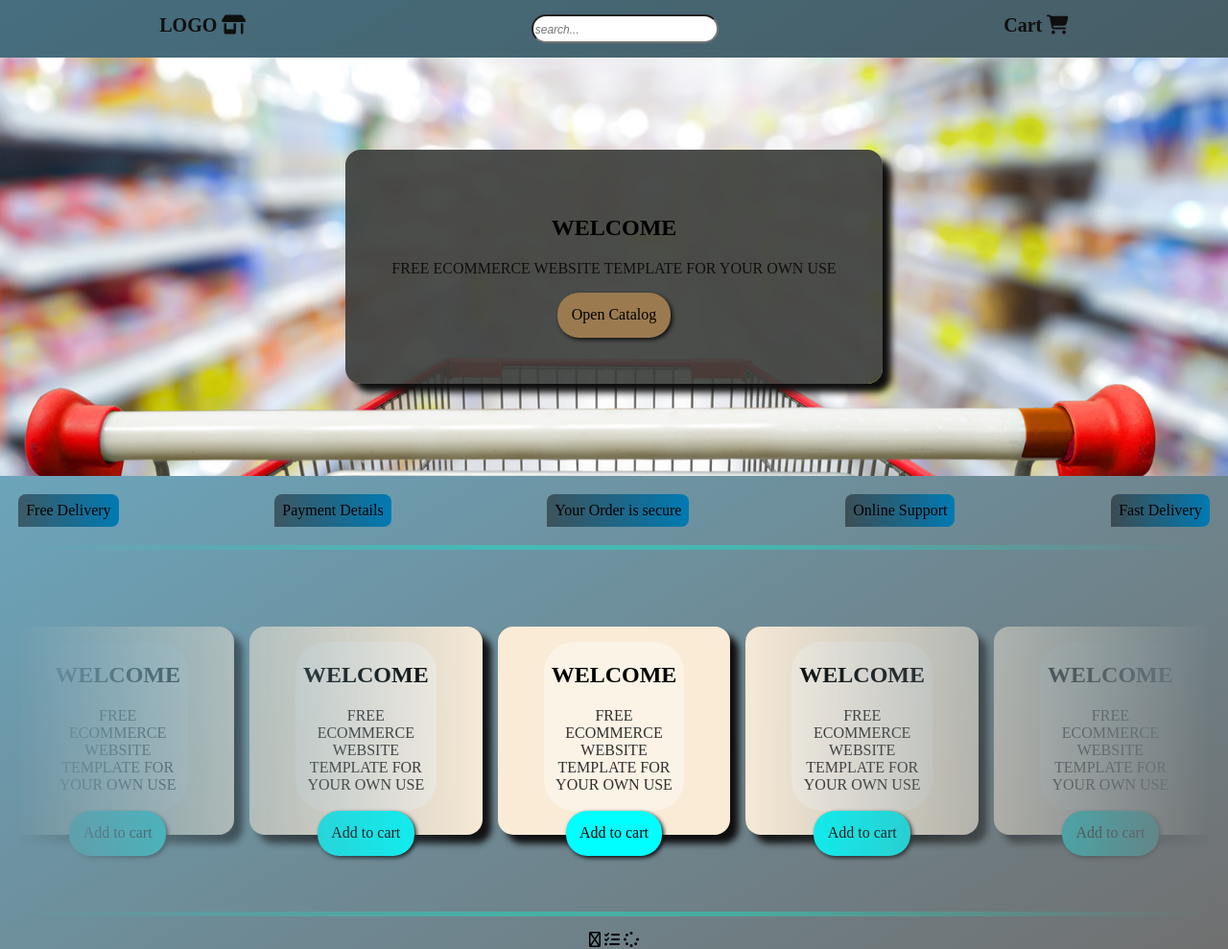
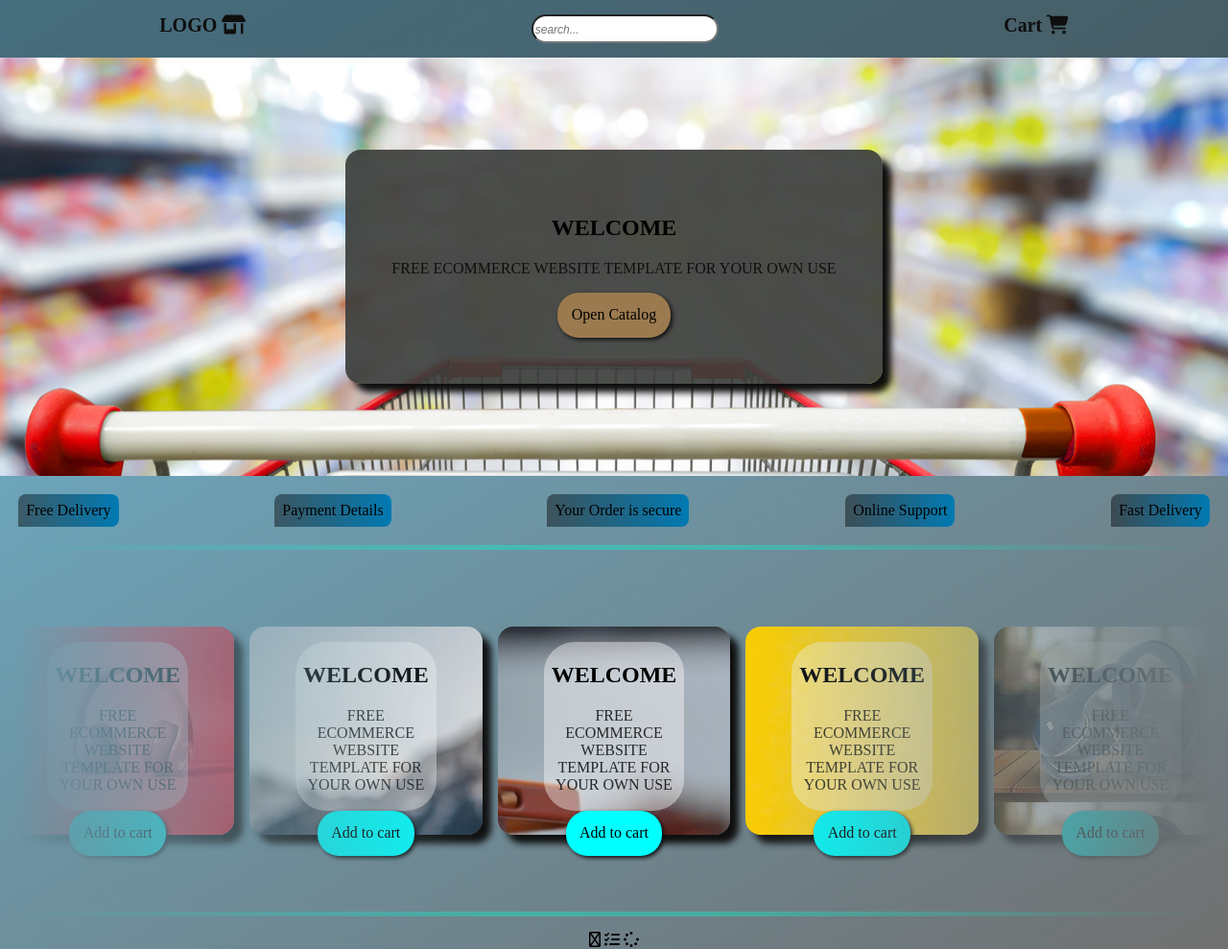
Before and after one commit to Anonymous-Roys/SASS, a plain HTML site: page index.html in a window 1280 px wide. Shown: the whole page at 96% size. Drawn offline with Linux system fonts and the light colour scheme.

Commit message:
mixins in style.scss

```diff
--- a/style.scss
+++ b/style.scss
@@ -162,17 +162,15 @@ font{
         }
 
         .third {
-            background: url(./images/iphone.jpg);
-            @include content1_bgdesign();
+            @include content1_bgdesign("./images/iphone.jpg");
             background-position: 0;
         }
         .fourth {
-            background: url(./images/headset.jpeg);
-            @include content1_bgdesign();
+            @include content1_bgdesign("./images/headset.jpeg");
         }
         .fifth {
-            background: url(./images/black_set.jpeg);
-            @include content1_bgdesign();
+
+            @include content1_bgdesign("./images/black_set.jpeg");
         }
 
 
```
Also changed, not shown: style.css, 1 other file.
